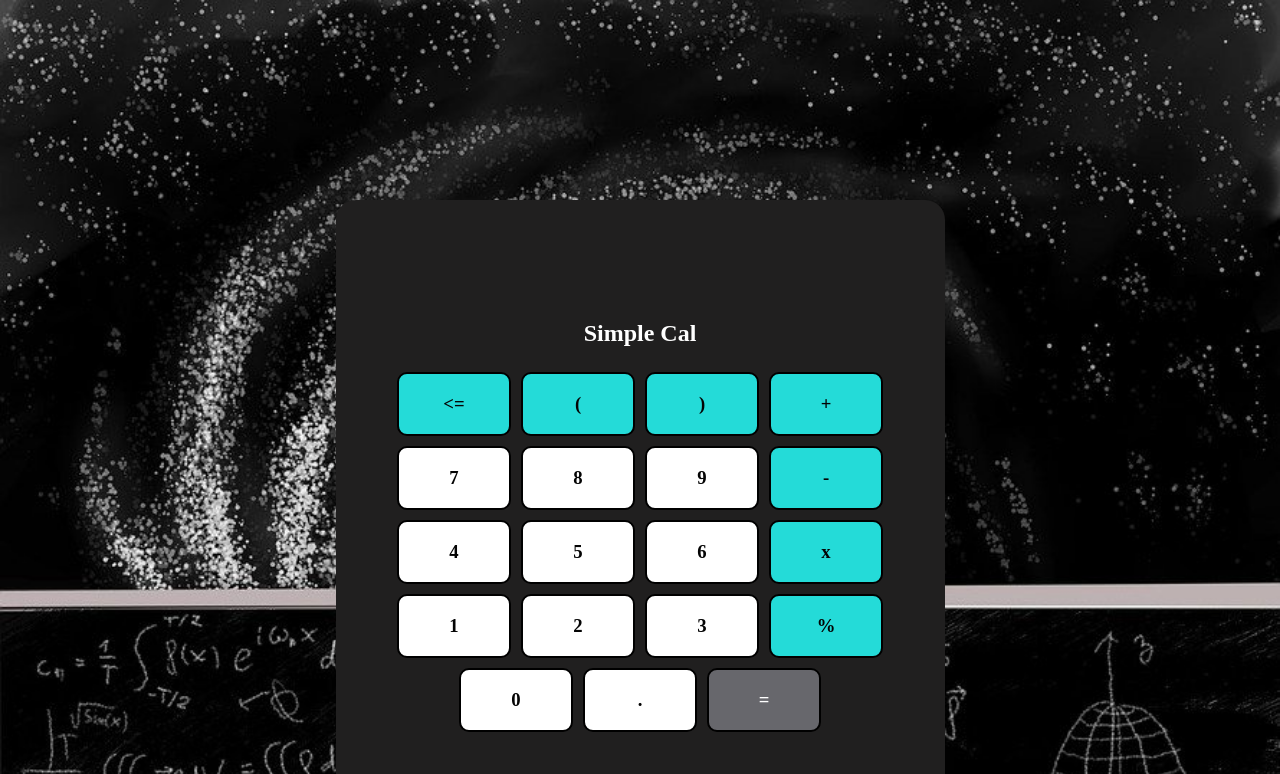
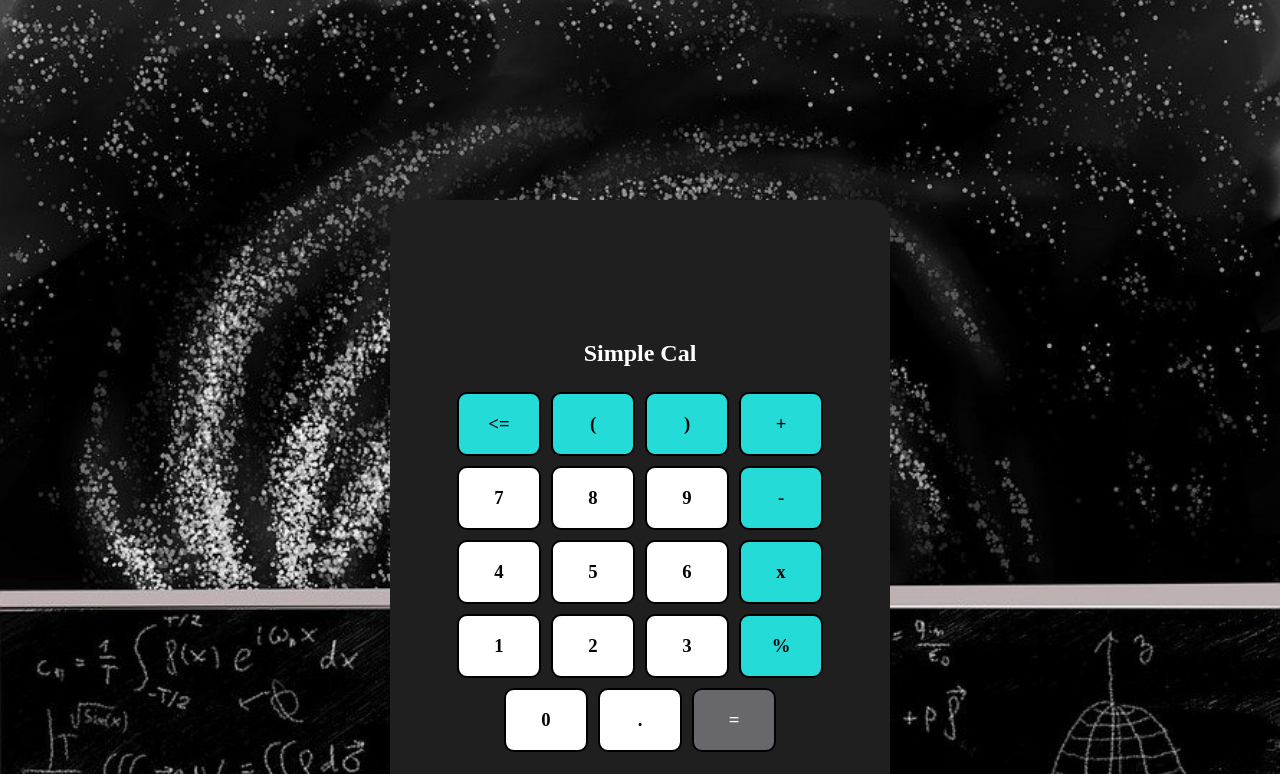
Before and after one commit to highgateshay313/Legacy-Calculator, a plain HTML site: page index.html in a window 1280 px wide. Shown: the top 774 px of the page. Drawn offline with Linux system fonts and the light colour scheme.

Commit message:
Edit css

```diff
--- a/styles.css
+++ b/styles.css
@@ -12,7 +12,7 @@ body {
 
 main {
     display: flex;
-    width: 609px;
+    width: 500px;
     margin: 200px auto;
     background: rgb(32, 31, 31);
     border-radius: 20px;
@@ -24,7 +24,7 @@ main {
 
     width: 100%;
     height: 670px;
-    margin: 50px auto;
+    margin: 70px auto;
 }
 
 .calBody h2 {
@@ -45,7 +45,7 @@ main {
 
 .numberLine {
     display: flex;
-    width: 100px;
+    width: 70px;
     height: 50px;
     padding: 5px;
     margin: 5px;
```
